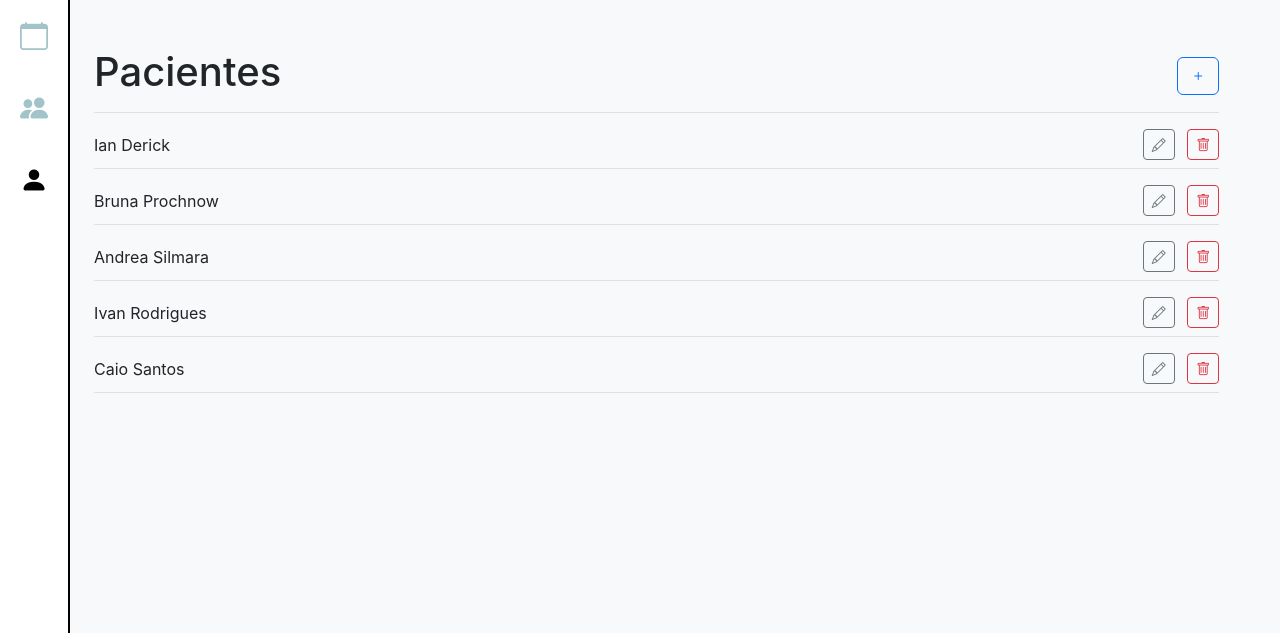
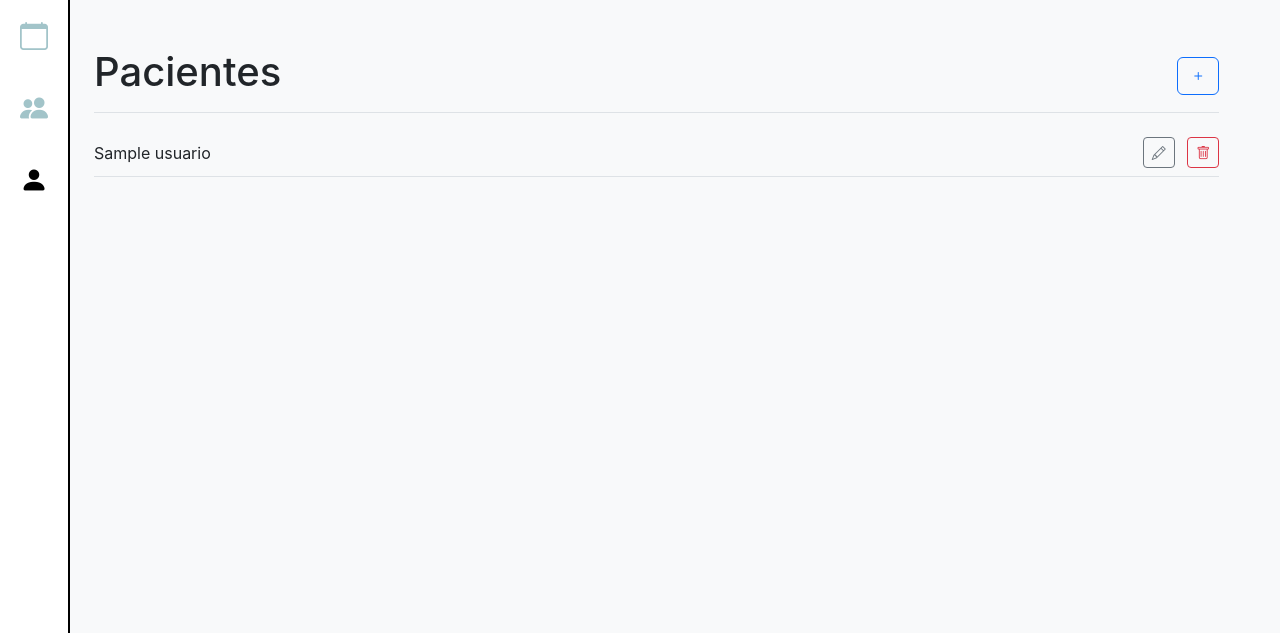
Before and after one commit to IanDerick/Agendamento-de-Consulta, a PHP site: page /novo_paciente.php in a window 1280 px wide. Shown: the top 633 px of the page. Run offline with PHP 8.4, Linux system fonts and the light colour scheme; the visitor is signed in with stand-in values (Sample User, id 1); tables that the repository leaves empty or names only in its code hold one stand-in row (values such as "Sample post").

Commit message:
Fazendo o retorno automatico dos usuários

```diff
--- /dev/null
+++ b/config/conexaodb.php
@@ -0,0 +1,7 @@
+<?php
+try {
+    $pdo = new PDO("mysql:host=localhost;port=3307;dbname=meubanco;charset=utf8","root","root");
+    $pdo->setAttribute(PDO::ATTR_ERRMODE, PDO::ERRMODE_EXCEPTION);
+} catch (PDOException $e) {
+    die("Erro na conexão: " . $e->getMessage());
+}
--- /dev/null
+++ b/listar_paciente.php
@@ -0,0 +1,13 @@
+<?php
+require "config/conexaodb.php";
+
+function listarUsuarios() {
+    global $pdo;
+    try {
+        $stmt = $pdo->query("SELECT id, nome, email, tipo FROM usuarios ORDER BY nome ASC");
+        return $stmt->fetchAll(PDO::FETCH_ASSOC);
+    } catch (PDOException $e) {
+        error_log("Erro ao buscar usuários: " . $e->getMessage());
+        return [];
+    }
+}
--- a/novo_paciente.php
+++ b/novo_paciente.php
@@ -4,8 +4,11 @@
     header("Location: index.php");
     exit();
 }
+
+require "listar_paciente.php";
+$usuarios = listarUsuarios();
+
 ?>
-
 <!DOCTYPE html>
 <html lang="pt-BR">
 <head>
@@ -23,27 +26,13 @@
         <nav class="col-md-1 col-lg-1 d-flex flex-column justify-content-between sidebar">
             <div>
                 <ul class="nav flex-column">
-                    <li class="nav-item">
-                        <a class="nav-link" href="agenda.php">
-                            <i class="bi bi-calendar fs-3"></i>
-                        </a>
-                    </li>
-                    <li class="nav-item">
-                        <a class="nav-link" href="novo_paciente.php">
-                            <i class="bi bi-people-fill fs-3"></i>
-                        </a>
-                    </li>
-                    <li class="nav-item">
-                        <a class="nav-link" href="novo_doutor.php">
-                            <i class="bi bi-person-fill fs-3"></i>
-                        </a>
-                    </li>
+                    <li class="nav-item"><a class="nav-link" href="agenda.php"><i class="bi bi-calendar fs-3"></i></a></li>
+                    <li class="nav-item"><a class="nav-link" href="novo_paciente.php"><i class="bi bi-people-fill fs-3"></i></a></li>
+                    <li class="nav-item"><a class="nav-link" href="novo_doutor.php"><i class="bi bi-person-fill fs-3"></i></a></li>
                 </ul>
             </div>
             <div class="menu-inferior">
-                <a href="logout.php" class="nav-link">
-                    <i class="bi bi-box-arrow-right fs-3"></i>
-                </a>
+                <a href="logout.php" class="nav-link"><i class="bi bi-box-arrow-right fs-3"></i></a>
             </div>
         </nav>
 
@@ -54,64 +43,29 @@
                     <i class="bi bi-plus me-10"></i>
                 </button>
             </div>
-            <div class="d-flex justify-content-between align-items-center list-item pt-10 pb-2 mb-3 border-bottom">
-                <span>Ian Derick</span>
+
+            <!-- LISTA DE USUÁRIOS -->
+            <?php if (!empty($usuarios)): ?>
+                <?php foreach ($usuarios as $u): ?>
+                    <div class="d-flex justify-content-between align-items-center list-item pt-2 pb-2 mb-3 border-bottom">
+                        <span><?= htmlspecialchars($u['nome']) ?></span>
                         <div class="button-group">
-                    <button type="button" class="btn btn-outline-secondary btn-sm" data-bs-toggle="modal" data-bs-target="#modalEditaPaciente">
+                            <button type="button" class="btn btn-outline-secondary btn-sm" data-bs-toggle="modal" data-bs-target="#modalEditaPaciente" data-id="<?= $u['id'] ?>">
                                 <i class="bi bi-pencil"></i>
                             </button>
-                    <button type="button" class="btn btn-outline-danger btn-sm ms-2">
-                        <i class="bi bi-trash"></i>
-                    </button>
-                </div>
-            </div>
-            <div class="d-flex justify-content-between align-items-center list-item pt-10 pb-2 mb-3 border-bottom">
-                <span>Bruna Prochnow</span>
-                <div class="button-group">
-                    <button type="button" class="btn btn-outline-secondary btn-sm" data-bs-toggle="modal" data-bs-target="#modalEditaPaciente">
-                        <i class="bi bi-pencil"></i>
-                    </button>
-                    <a href="#" class="btn btn-outline-danger btn-sm ms-2">
+                            <a href="excluir_usuario.php?id=<?= $u['id'] ?>" class="btn btn-outline-danger btn-sm ms-2" onclick="return confirm('Deseja excluir este usuário?');">
                                 <i class="bi bi-trash"></i>
                             </a>
                         </div>
                     </div>
-            <div class="d-flex justify-content-between align-items-center list-item pt-10 pb-2 mb-3 border-bottom">
-                <span>Andrea Silmara</span>
-                <div class="button-group">
-                    <button type="button" class="btn btn-outline-secondary btn-sm" data-bs-toggle="modal" data-bs-target="#modalEditaPaciente">
-                        <i class="bi bi-pencil"></i>
-                    </button>
-                    <a href="#" class="btn btn-outline-danger btn-sm ms-2">
-                        <i class="bi bi-trash"></i>
-                    </a>
-                </div>
-            </div>
-            <div class="d-flex justify-content-between align-items-center list-item pt-10 pb-2 mb-3 border-bottom">
-                <span>Ivan Rodrigues</span>
-                <div class="button-group">
-                    <button type="button" class="btn btn-outline-secondary btn-sm" data-bs-toggle="modal" data-bs-target="#modalEditaPaciente">
-                        <i class="bi bi-pencil"></i>
-                    </button>
-                    <a href="#" class="btn btn-outline-danger btn-sm ms-2">
-                        <i class="bi bi-trash"></i>
-                    </a>
-                </div>
-            </div>
-            <div class="d-flex justify-content-between align-items-center list-item pt-10 pb-2 mb-3 border-bottom">
-                <span>Caio Santos</span>
-                <div class="button-group">
-                    <button type="button" class="btn btn-outline-secondary btn-sm" data-bs-toggle="modal" data-bs-target="#modalEditaPaciente">
-                        <i class="bi bi-pencil"></i>
-                    </button>
-                    <a href="#" class="btn btn-outline-danger btn-sm ms-2">
-                        <i class="bi bi-trash"></i>
-                    </a>
-                </div>
-            </div>
+                <?php endforeach; ?>
+            <?php else: ?>
+                <p class="text-muted">Nenhum usuário cadastrado.</p>
+            <?php endif; ?>
         </main>
     </div>
 </div>
+
 <?php include 'includes/modal_novo_paciente.php'; ?>
 <?php include 'includes/modal_edita_paciente.php'; ?>
 <script src="/agendamento-de-consulta/assets/js/script.js"></script>
```
Also changed, not shown: login.php (+1 -7 lines), teste_usuarios.php (added, +9 -0 lines). Lines whose indentation alone changed are shown as unchanged.
